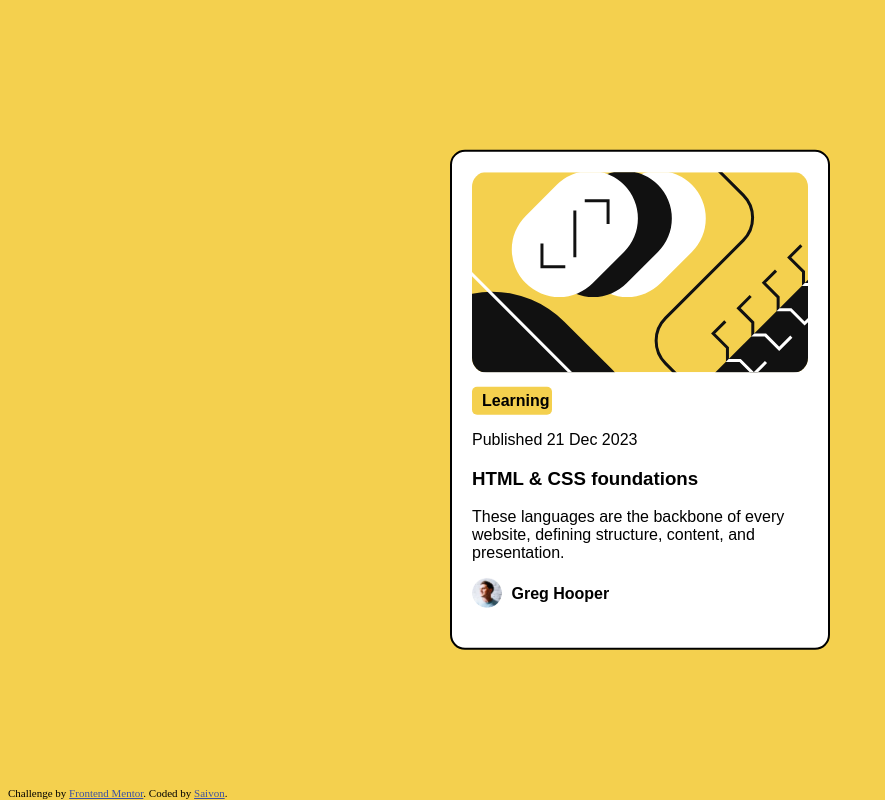
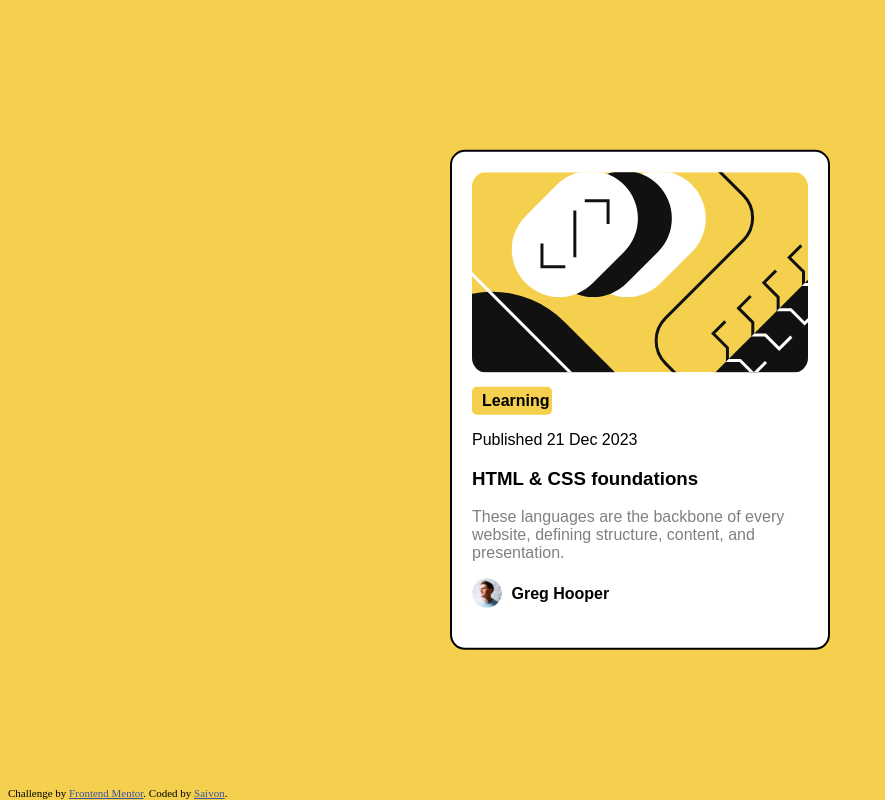
Before and after one commit to 9rot353/blog-preview-card, a plain HTML site: page index.html in a window 1280 px wide. Shown: the whole page, without its empty margins (0-885 px from the left). Drawn offline with Linux system fonts and the light colour scheme.

Commit message:
add description color

```diff
--- a/index.html
+++ b/index.html
@@ -25,7 +25,7 @@
 
     <h3>HTML & CSS foundations</h3>
 
-    <p>These languages are the backbone of every website, defining structure, content, and presentation.</p>
+    <p class="description">These languages are the backbone of every website, defining structure, content, and presentation.</p>
 
     <div class="creator">
       <img src="./assets/images/image-avatar.webp">
--- a/styles.css
+++ b/styles.css
@@ -67,3 +67,7 @@ footer {
 p {
     font-size: 16px;
 }
+
+.description {
+    color: hsl(0, 0%, 50%)
+}
```
